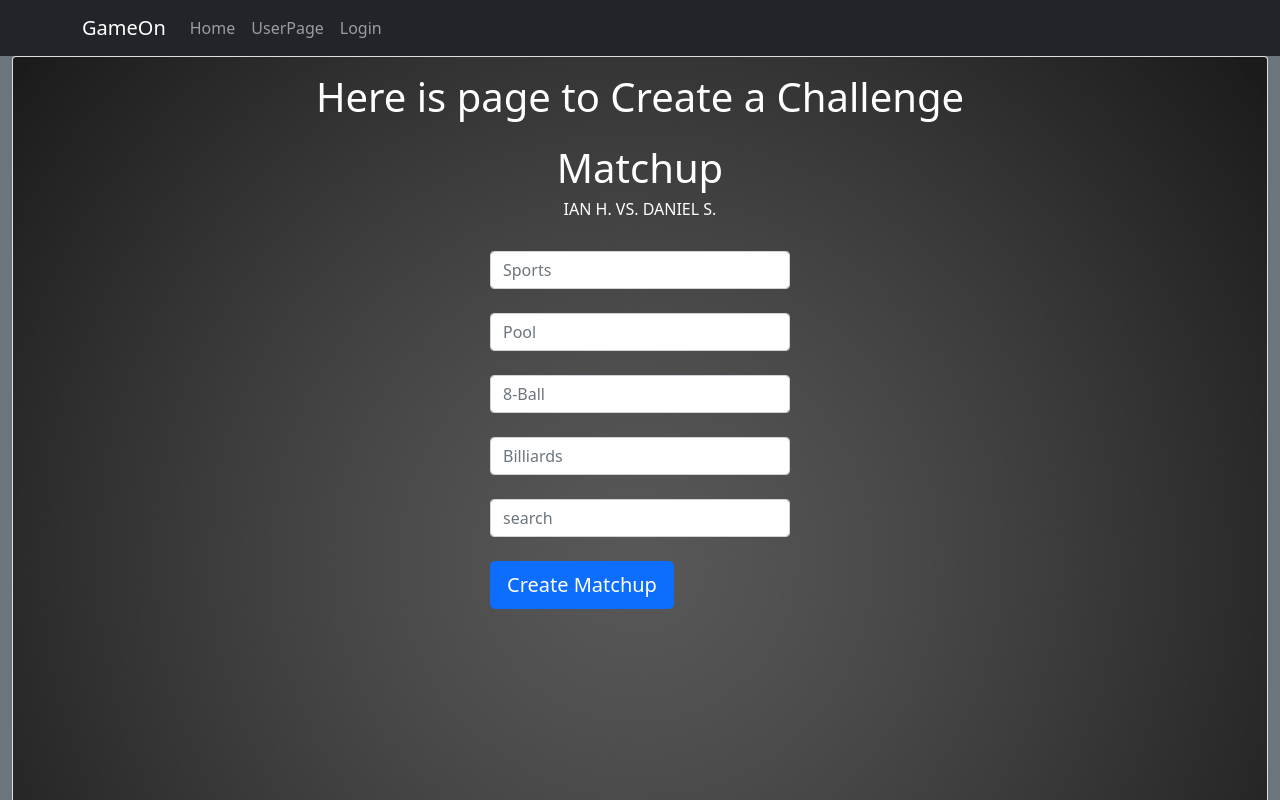
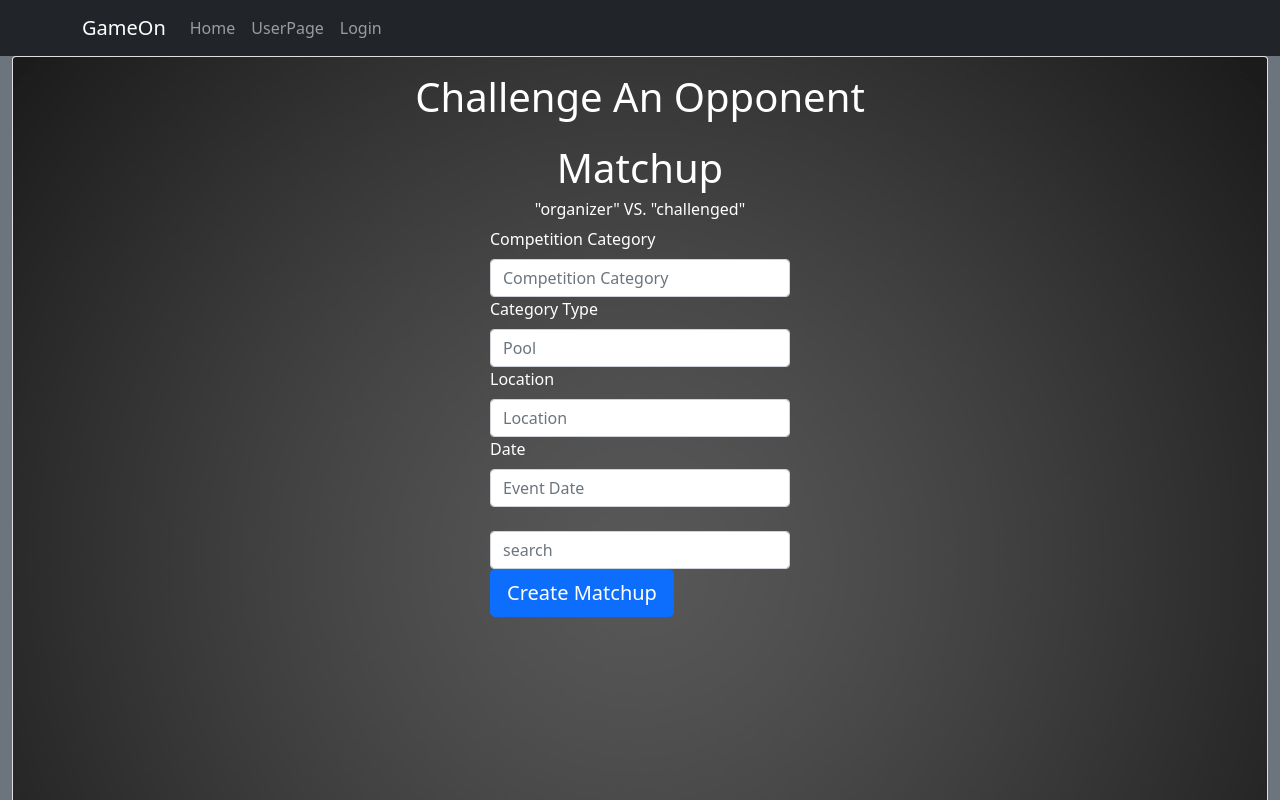
Before and after one commit to danshoup/Game-On, a React (Create React App) app in the folder client/: page /challengecreate in a window 1280 px wide. Shown: the top 800 px of the page. Built offline with nearby package versions, Linux system fonts and the light colour scheme.

Commit message:
component JS

```diff
--- a/client/src/components/ChallengeCreate.js
+++ b/client/src/components/ChallengeCreate.js
@@ -1,39 +1,81 @@
-import React, { Component } from 'react';
+import React, { Component, useState } from 'react';
+import { useMutation } from '@apollo/client';
+// import "./LoginWeb.css";
+import { CREATE_COMPETITION } from '../utils/mutations';
+import Auth from '../utils/auth';
 import Button from 'react-bootstrap/Button';
 import Form from 'react-bootstrap/Form';
 import Card from 'react-bootstrap/Card';
 
-class ChallengeCreate extends Component {
-  render() {
+function ChallengeCreate(props) {
+  const [formState, setFormState] = useState({ name: '', location: '', organizer: '', challenged: '', date: '', category: ''});
+  const [ChallengeCreate, { error }] = useMutation( CREATE_COMPETITION);
+
+  const handleFormSubmit = async (event) => {
+    event.preventDefault();
+    try {
+      const mutationResponse = await ChallengeCreate({
+        variables: { name: formState.name, location: formState.location, organizer: formState.organizer, challenged: formState.challenged, date: formState.date, category: formState.category},
+      });
+      const token = mutationResponse.data.createCompetition.token;
+      Auth.ChallengeCreate(token);
+    } catch (e) {
+      console.log(e);
+    }
+  };
+
+  const handleChange = event => {
+    const { name, value } = event.target;
+    setFormState({
+      ...formState,
+      [name]: value,
+    });
+  };
 
     return (
-      <>
       <Card>
       <Card.Img src="/img/862202--1-@1x.png" alt="Card image" />
         <Card.ImgOverlay>
 
-      <h1 className="text-center text-white">Here is page to Create a Challenge</h1>
-     <Form className="signUp-form text-white">
+      <h1 className="text-center text-white">Challenge An Opponent</h1>
+     <Form onSubmit={handleFormSubmit} className="signUp-form text-white">
         <h1 className="font-weight-bold text-center text-white">Matchup
         </h1>
         <h6 className="font-weight-bold text-center text-white">
-          IAN H. VS. DANIEL S.
+          "organizer" VS. "challenged"
         </h6>
         <Form.Group>
-          <Form.Label></Form.Label>
-          <Form.Control type="name" placeholder="Sports"/>
+          <Form.Label>Competition Category</Form.Label>
+          <Form.Control
+          type="name"
+          placeholder="Competition Category"
+          category="category"
+          id="email"
+          onChange={handleChange}/>
         </Form.Group>
         <Form.Group>
-          <Form.Label></Form.Label>
-          <Form.Control type="email" placeholder="Pool"/>
+          <Form.Label>Category Type</Form.Label>
+          <Form.Control
+          type="name"
+          placeholder="Pool"
+          id="email"
+          onChange={handleChange} />
         </Form.Group>
         <Form.Group>
-          <Form.Label></Form.Label>
-          <Form.Control type="text" placeholder="8-Ball"/>
+          <Form.Label>Location</Form.Label>
+          <Form.Control
+          type="text"
+          placeholder="Location"
+          id="email"
+          onChange={handleChange} />
         </Form.Group>
         <Form.Group>
-          <Form.Label></Form.Label>
-          <Form.Control type="text" placeholder="Billiards"/>
+          <Form.Label>Date</Form.Label>
+          <Form.Control
+          type="text"
+          placeholder="Event Date"
+          id="email"
+          onChange={handleChange} />
         </Form.Group>
         <Form.Group>
         <Form.Label for="exampleSearch"></Form.Label>
@@ -44,34 +86,13 @@ class ChallengeCreate extends Component {
           placeholder="search"
           />
         </Form.Group>
-        <Form.Group>
-          <Form.Label></Form.Label>
-        </Form.Group>
-        <Button className="btn-lg">
+        <Button type="submit" className="btn-lg">
           Create Matchup
          </Button>
+       </Form>
+    </Card.ImgOverlay>
+  </Card>
+    );
+  }
 
-
-
-      </Form>
-
-      </Card.ImgOverlay>
-
-      </Card>
-
-
-
-
-
-
-
-
-
-
-      </>
-    )
-
-  }
-}
-
-export default ChallengeCreate
+export default ChallengeCreate;
--- a/client/src/components/ChallengePage.js
+++ b/client/src/components/ChallengePage.js
@@ -1,21 +1,46 @@
-import React, { Component } from 'react';
+import React, { Component, useState } from 'react';
+import { useMutation } from '@apollo/client';
+import { Link } from "react-router-dom";
+import { UPDATE_COMPETITION, CONFIRM_COMPETITION } from '../utils/mutations';
+import Auth from '../utils/auth';
 import Button from 'react-bootstrap/Button';
 import Form from 'react-bootstrap/Form';
 import Card from 'react-bootstrap/Card';
 import Dropdown from 'react-bootstrap/Dropdown'
 
-class ChallengePage extends Component {
-  render() {
+function ChallengePage(props) {
+  const [formState, setFormState] = useState({ victor: '', organizerScore: '', challengedScore: '', status: '', resultsConfirmed: '' });
+  const [ChallengePage, { error }] = useMutation( UPDATE_COMPETITION, CONFIRM_COMPETITION);
+
+  const handleFormSubmit = async event => {
+    event.preventDefault();
+    try {
+      const mutationResponse = await ChallengePage({
+        variables: { victor: formState.victor, organizerScore: formState.organizerScore, challengedScore: formState.challengedScore, status: formState.status, resultsConfirmed: formState.resultsConfirmed },
+      });
+      const token = mutationResponse.data.ChallengePage.token;
+      Auth.ChallengePage(token);
+    } catch (e) {
+      console.log(e);
+    }
+  };
+
+  const handleChange = event => {
+    const { victor, value } = event.target;
+    setFormState({
+      ...formState,
+      [victor]: value,
+    });
+  };
 
     return (
-      <>
       <Card>
       <Card.Img src="/img/697142-1@1x.png" alt="Card image" />
         <Card.ImgOverlay>
 
-      <h1 className="text-center text-white">8-Ball</h1>
-     <Form className="signUp-form text-white">
-        <h1 className="font-weight-bold text-center text-white">Ian Hennessey vs. Diana Daghlas
+      <h1 className="text-center text-white">"category"</h1>
+     <Form onSubmit={handleFormSubmit} className="signUp-form text-white">
+        <h1 className="font-weight-bold text-center text-white">"organizerScore" vs. "challengedScore"
         </h1>
 
         <Dropdown>
@@ -24,19 +49,21 @@ class ChallengePage extends Component {
           </Dropdown.Toggle>
 
           <Dropdown.Menu>
-            <Dropdown.Item href="#/action-1">Ian Hennessey</Dropdown.Item>
-            <Dropdown.Item href="#/action-2">Diana Daghlas</Dropdown.Item>
+            <Dropdown.Item href="#/action-1">"Organizer"</Dropdown.Item>
+            <Dropdown.Item href="#/action-2">"Challenged"</Dropdown.Item>
             <Dropdown.Item href="#/action-3">Tie</Dropdown.Item>
           </Dropdown.Menu>
         </Dropdown>
         <Form.Group>
-          <Form.Label></Form.Label>
-          <Form.Control type="name" placeholder="Was there a score?"/>
+          <Form.Label>Score</Form.Label>
+          <Form.Control
+          type="name"
+          placeholder="Was there a score?"
+          id="email"
+          onChange={handleChange} />
         </Form.Group>
 
-
-
-        <Button className="btn-lg">
+        <Button type="submit" className="btn-lg">
           Submit Results
          </Button>
 
@@ -47,20 +74,7 @@ class ChallengePage extends Component {
       </Card.ImgOverlay>
 
       </Card>
+    );
+  }
 
-
-
-
-
-
-
-
-
-
-      </>
-    )
-
-  }
-}
-
-export default ChallengePage
+export default ChallengePage;
--- a/client/src/utils/mutations.js
+++ b/client/src/utils/mutations.js
@@ -115,16 +115,3 @@ export const CONFIRM_COMPETITION = gql`
     }
   }
 `;
-
-export const CREATE_STATS = gql`
-  mutation createStats(
-    $_id: String!,
-    $statValue: String!) {
-      createStats(
-        _id: $_id,
-        statValue: $statValue) {
-          _id
-          statValue
-    }
-  }
-`;
```
